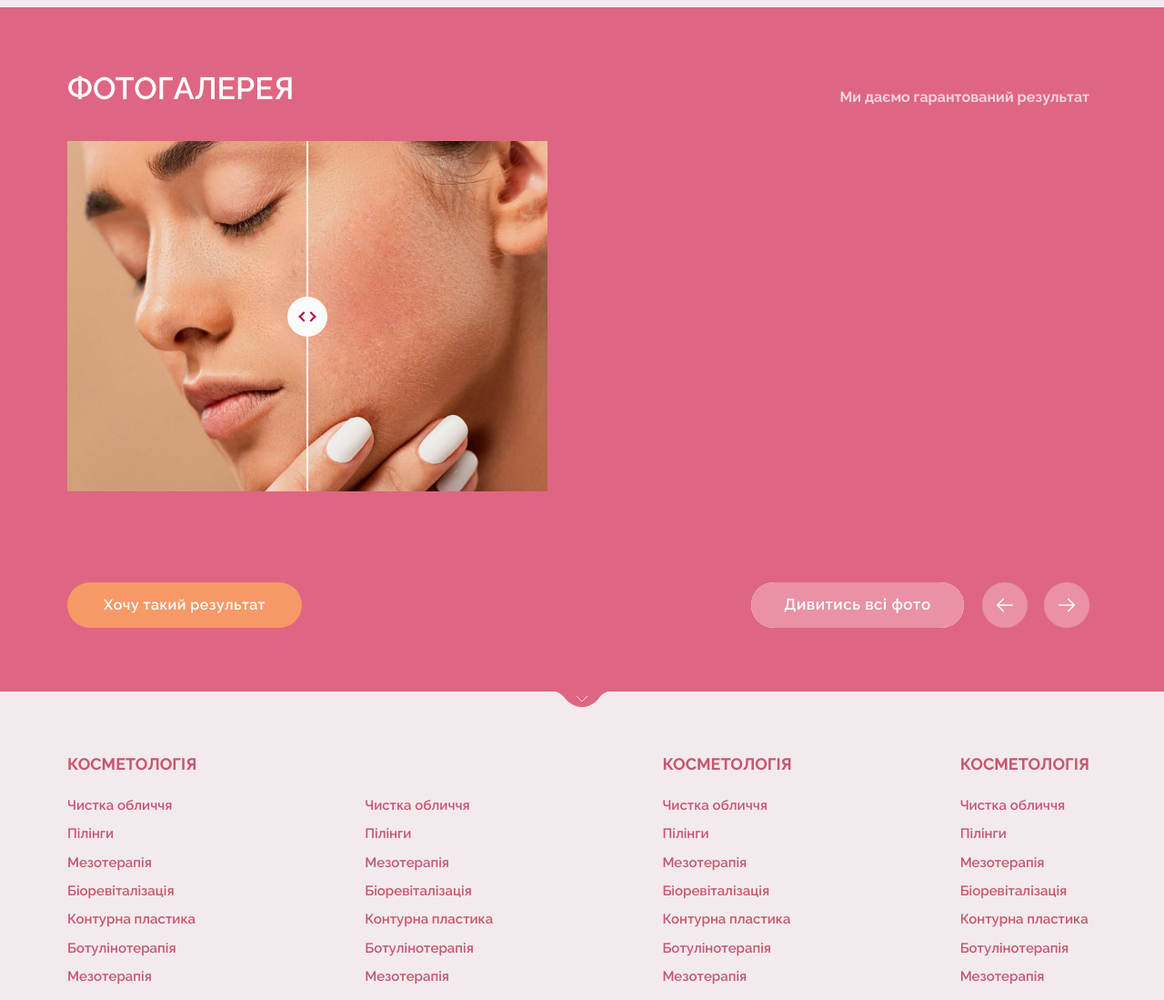
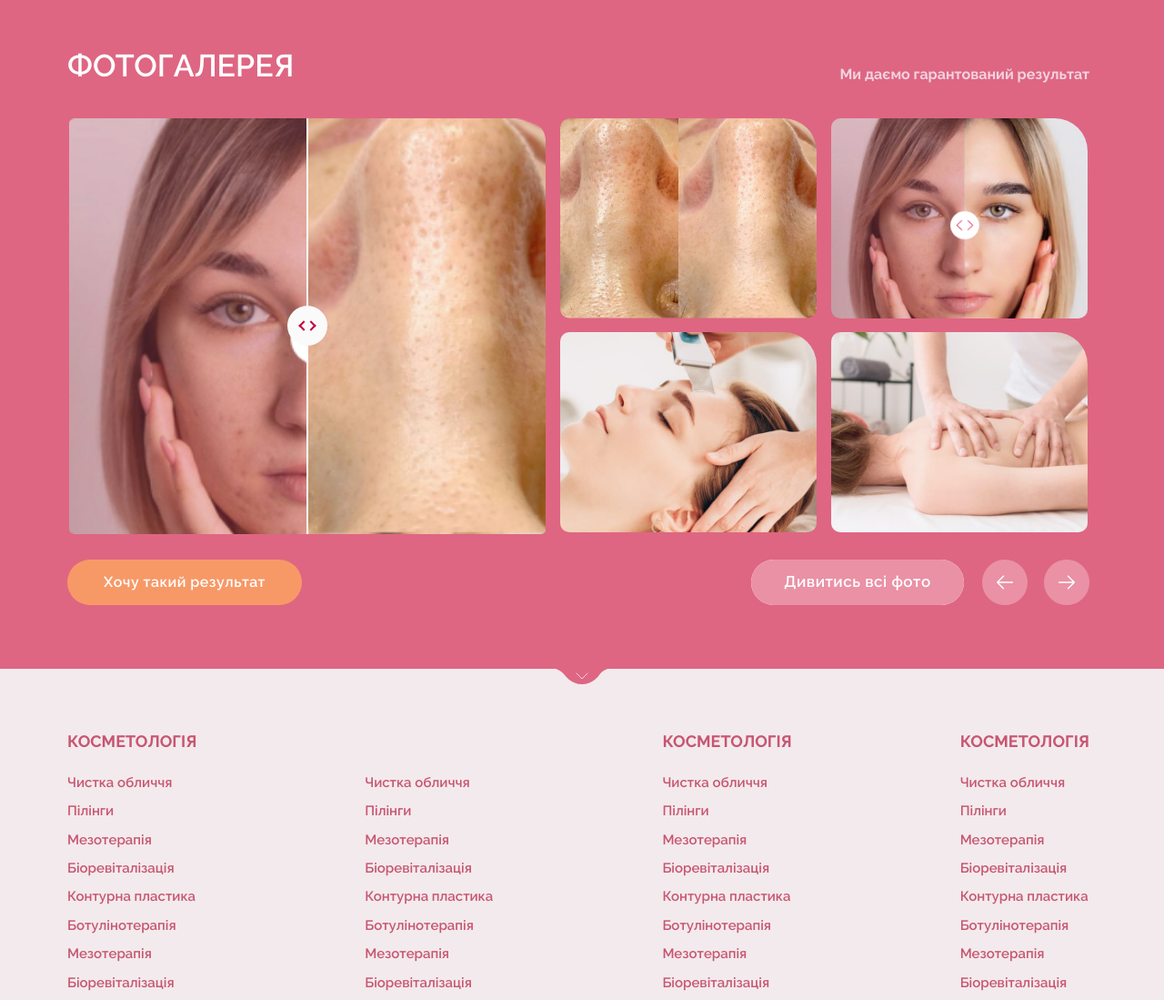
Before and after one commit to UmeloAgency/vitaline, a plain HTML site: page index.html in a window 1280 px wide. Shown: the part 3840-4939 px from the top of the page at 91% size. Drawn offline with nearby package versions, Linux system fonts and the light colour scheme.

Commit message:
add carusel before-after and portpilio

```diff
--- a/index.html
+++ b/index.html
@@ -10,9 +10,6 @@
     <meta name="HandheldFriendly" content="True" />
     <meta name="format-detection" content="telephone=no" />
     <meta http-equiv="cleartype" content="on" />
-
-    <meta property="og:image:width" content="1200" />
-    <meta property="og:image:height" content="630" />
 
     <link rel="preconnect" href="https://fonts.googleapis.com" />
     <link rel="preconnect" href="https://fonts.gstatic.com" crossorigin />
@@ -1329,24 +1326,144 @@
         <p class="portfolio__subtitle">Ми даємо гарантований результат</p>
 
         <div class="portfolio__wrapp">
-          <div class="portfolio__animation before_after_image_row">
-            <div class="before_after_image_slide">
-              <img
-                src="./dev_copmonent/до.jpg"
-                alt=""
-                class="portfolio__photo"
-              />
-              <img
-                src="./dev_copmonent/после.jpg"
-                alt=""
-                class="portfolio__photo"
-              />
-            </div>
-          </div>
-          <div class="carusel">
-            <div class="portfolio__subcaruselwrapp">
-              <div class="carusel__wrapper" id="slider-portfolio">
-                <div class="card__wrapper">
+          <div class="portfolio__animation">
+            <div class="portfolio__animation_inner">
+              <div
+                class="portfolio__animation_content"
+                id="slider-portfolio-autoplay"
+              >
+                <div class="before_after_image_row">
+                  <div class="before_after_image_slide">
+                    <img src="./dev_copmonent/после.jpg" alt="" />
+                    <img src="./dev_copmonent/до.jpg" alt="" />
+                  </div>
+                </div>
+
+                <div class="before_after_image_row">
+                  <div class="before_after_image_slide">
+                    <img src="./dev_copmonent/portfolio.png" alt="" />
+                    <img src="./dev_copmonent/portpholiomini.png" alt="" />
+                  </div>
+                </div>
+              </div>
+            </div>
+          </div>
+          <div class="portfolio__carusel carusel">
+            <div class="portfolio__caruselwrapp">
+              <div class="portfolio__carusel__wrapper" id="slider-portfolio">
+                <img
+                  src="./dev_copmonent/portpholiomini.png"
+                  alt=""
+                  srcset=""
+                  class="portfolio__image"
+                />
+
+                <img
+                  src="./dev_copmonent/cosmetolog.jpg"
+                  alt=""
+                  srcset=""
+                  class="portfolio__image"
+                />
+
+                <img
+                  src="./dev_copmonent/portfolio.png"
+                  alt=""
+                  srcset=""
+                  class="portfolio__image"
+                />
+
+                <img
+                  src="./dev_copmonent/masage.jpg"
+                  alt=""
+                  srcset=""
+                  class="portfolio__image"
+                />
+
+                <img
+                  src="./dev_copmonent/portpholiomini.png"
+                  alt=""
+                  srcset=""
+                  class="portfolio__image"
+                />
+
+                <img
+                  src="./dev_copmonent/cosmetolog.jpg"
+                  alt=""
+                  srcset=""
+                  class="portfolio__image"
+                />
+
+                <img
+                  src="./dev_copmonent/portfolio.png"
+                  alt=""
+                  srcset=""
+                  class="portfolio__image"
+                />
+
+                <img
+                  src="./dev_copmonent/masage.jpg"
+                  alt=""
+                  srcset=""
+                  class="portfolio__image"
+                />
+
+                <img
+                  src="./dev_copmonent/portpholiomini.png"
+                  alt=""
+                  srcset=""
+                  class="portfolio__image"
+                />
+
+                <img
+                  src="./dev_copmonent/cosmetolog.jpg"
+                  alt=""
+                  srcset=""
+                  class="portfolio__image"
+                />
+
+                <img
+                  src="./dev_copmonent/portfolio.png"
+                  alt=""
+                  srcset=""
+                  class="portfolio__image"
+                />
+
+                <img
+                  src="./dev_copmonent/masage.jpg"
+                  alt=""
+                  srcset=""
+                  class="portfolio__image"
+                />
+
+                <img
+                  src="./dev_copmonent/portpholiomini.png"
+                  alt=""
+                  srcset=""
+                  class="portfolio__image"
+                />
+
+                <img
+                  src="./dev_copmonent/cosmetolog.jpg"
+                  alt=""
+                  srcset=""
+                  class="portfolio__image"
+                />
+
+                <img
+                  src="./dev_copmonent/portfolio.png"
+                  alt=""
+                  srcset=""
+                  class="portfolio__image"
+                />
+
+                <img
+                  src="./dev_copmonent/masage.jpg"
+                  alt=""
+                  srcset=""
+                  class="portfolio__image"
+                />
+
+                <!-- <div class="card__wrapper">
                   <div class="card__inner">
                     <div class="portfolio__image_wrapper">
                       <img
@@ -1359,17 +1476,17 @@
                         src="./dev_copmonent/portpholiomini.png"
                         alt=""
                         srcset=""
-                        class="portfolio__image"
+                        class="card__image"
                       />
                     </div>
                   </div>
-                </div>
+                </div> -->
               </div>
             </div>
           </div>
         </div>
 
-        <div class="carusel__buttonwrapper">
+        <div class="portfolio__controllers carusel__buttonwrapper">
           <div class="carusel__buttonblock">
             <div class="carusel__controllers">
               <button
@@ -1495,7 +1612,10 @@
                 </svg>
               </a>
             </div>
-            <button type="button" class="footer__button button-text">
+            <button
+              type="button"
+              class="footer__button button-text button__online"
+            >
               онлайн запис
             </button>
           </div>
@@ -1557,19 +1677,16 @@
       </div>
     </div>
 
+    <script src="js/jquery.min.js"></script>
     <script src="js/menu.js"></script>
 
-    <script
-      type="text/javascript"
-      src="//code.jquery.com/jquery-1.11.0.min.js"
-    ></script>
-    <script
-      type="text/javascript"
-      src="//code.jquery.com/jquery-migrate-1.2.1.min.js"
-    ></script>
+    <!-- <script
+      src="https://code.jquery.com/jquery-3.7.1.slim.min.js"
+      integrity="sha256-kmHvs0B+OpCW5GVHUNjv9rOmY0IvSIRcf7zGUDTDQM8="
+      crossorigin="anonymous"
+    ></script> -->
     <script type="text/javascript" src="slick/slick.min.js"></script>
 
-    <!-- <script src="js/jquery.min.js"></script> -->
     <script src="js/beforeafter.js"></script>
     <!-- <script src="slick/slick.min.js"></script> -->
     <!-- <script src="js/carusel.js"></script> -->
@@ -1642,23 +1759,27 @@
         ],
       });
 
-      // $('.before_after_image_slider').slick({
-      //   slidesToShow: 1,
-      //   arrows: true,
-      //   draggable: false,
-      //   centerMode: true,
-      //   centerPadding: 0,
-      //   swipe: false,
-      //   adaptiveHeight: true,
-      //   responsive: [
-      //     {
-      //       breakpoint: 1080,
-      //       settings: {
-      //         // arrows: false
-      //       },
-      //     },
-      //   ],
-      // });
+      $('#slider-portfolio').slick({
+        infinite: true,
+        slidesToShow: 2,
+        slidesToScroll: 2,
+        adaptiveHeight: true,
+        rows: 2,
+        prevArrow: document.querySelector('#slider-left-portfolio'),
+        nextArrow: document.querySelector('#slider-right-portfolio'),
+      });
+
+      $('#slider-portfolio-autoplay').slick({
+        slidesToShow: 1,
+        arrows: false,
+        autoplay: true,
+        autoplaySpeed: 4000,
+        draggable: false,
+        centerMode: true,
+        centerPadding: 0,
+        swipe: false,
+        adaptiveHeight: false,
+      });
 
       $('.before_after_image_slide').beforeAfter({
         movable: true,
@@ -1667,13 +1788,13 @@
         separatorColor: '#fafafa',
         bulletColor: '#fafafa',
         onMoveStart: function (e) {
-          console.log('Start', event.target);
+          // console.log('Start', event.target);
         },
         onMoving: function () {
-          console.log('onMoving', event.target);
+          // console.log('onMoving', event.target);
         },
         onMoveEnd: function () {
-          console.log('onMoveEnd', event.target);
+          // console.log('onMoveEnd', event.target);
         },
       });
     </script>
--- a/scss/basic/_button.scss
+++ b/scss/basic/_button.scss
@@ -21,14 +21,8 @@
     }
   }
 
-  &:active {
+  &:hover {
     background-color: $medium-color;
-  }
-
-  @include _1024 {
-    &:hover {
-      background-color: $medium-color;
-    }
   }
 }
 
--- a/scss/basic/_main.scss
+++ b/scss/basic/_main.scss
@@ -40,6 +40,10 @@ body {
     padding-bottom: 70px;
   }
 
+  @include _1170 {
+    width: 1170px;
+  }
+
   @include _1248 {
     width: 1248px;
     padding-left: 58px;
--- a/scss/component/carusel/_carusel.scss
+++ b/scss/component/carusel/_carusel.scss
@@ -100,6 +100,7 @@
     @include _1024 {
       font-size: 16px;
       min-width: 212px;
+      margin-top: 0;
     }
 
     &:hover {
--- a/scss/component/doctorcard/_doctorcard.scss
+++ b/scss/component/doctorcard/_doctorcard.scss
@@ -171,10 +171,6 @@
   }
 }
 
-.slick-list {
-  overflow: visible;
-}
-
 .card__wrapper {
   @include _1024 {
     &:hover .doctorcard__buttonblock {
--- a/scss/component/footer/_footer.scss
+++ b/scss/component/footer/_footer.scss
@@ -77,13 +77,7 @@
   }
 
   &__button {
-    @include font(14px, 700, $light-color, 112%);
-    text-transform: uppercase;
-    background-color: $accent-color;
-    width: 172px;
-    margin-left: 13px;
     @include hidden;
-
     @include _768 {
       @include visible(flex);
     }
--- a/scss/component/header/_nav.scss
+++ b/scss/component/header/_nav.scss
@@ -331,28 +331,6 @@
         }
       }
     }
-
-    &__online {
-      margin-left: 17px;
-      width: 118px;
-      font-size: 10px;
-      font-weight: 700;
-      background-size: 100% auto;
-      text-transform: uppercase;
-
-      &:hover {
-        background-position: right center;
-        background-size: 200% auto;
-        -webkit-animation: pulse 2s infinite;
-        animation: pulse512 1.5s infinite;
-      }
-
-      @include _1024 {
-        margin-left: 10px;
-        width: 172px;
-        font-size: 14px;
-      }
-    }
   }
 }
 
@@ -586,3 +564,25 @@
   bottom: 0;
   background-color: $semi-light-color;
 }
+
+.button__online {
+  margin-left: 17px;
+  width: 118px;
+  font-size: 10px;
+  font-weight: 700;
+  background-size: 100% auto;
+  text-transform: uppercase;
+
+  &:hover {
+    background-position: right center;
+    background-size: 200% auto;
+    -webkit-animation: pulse 2s infinite;
+    animation: pulse512 1.5s infinite;
+  }
+
+  @include _1024 {
+    margin-left: 10px;
+    width: 172px;
+    font-size: 14px;
+  }
+}
--- a/scss/mixin/_media.scss
+++ b/scss/mixin/_media.scss
@@ -15,6 +15,12 @@
 
 @mixin _1180 {
   @media (min-width: 1180px) {
+    @content;
+  }
+}
+
+@mixin _1170 {
+  @media (min-width: 1170px) {
     @content;
   }
 }
--- a/scss/pages/home-page/_doctors.scss
+++ b/scss/pages/home-page/_doctors.scss
@@ -49,6 +49,10 @@
     }
   }
 
+  .slick-list {
+    overflow: visible;
+  }
+
   .carusel__buttonblock {
     @include _1024 {
       margin-bottom: 42px;
--- a/scss/pages/home-page/_portfolio.scss
+++ b/scss/pages/home-page/_portfolio.scss
@@ -50,38 +50,60 @@
   }
   &__animation {
     flex-shrink: 0;
-    border-radius: 5px 25px 5px 5px;
     width: 100%;
     max-width: 584px;
     margin-left: auto;
     margin-right: auto;
 
     @include _1024 {
-      max-width: 528px;
-      max-height: 455px;
-      height: auto;
-      margin-right: 16px;
-      width: 47%;
-    }
+      max-width: 544px;
+      max-height: 0;
+      height: 0;
+      margin: 0;
+      padding-right: 16px;
+      @include retinacontainer-width(calc(48%));
     }
 
-  &__image {
-    border-radius: 5px 25px 5px 5px;
-
-    @include _1024 {
-      border-radius: 10px 36px 10px 10px;
+    &_inner {
+      @include retinacontainer-height(87.2%);
+    }
+    &_content {
+      @include retinacontainer-content;
     }
 
-    &_wrapper {
-      background-color: transparent;
+    .slick-list,
+    .slick-track,
+    .slick-slide {
+      height: 100%;
+    }
 
-      @include _1024 {
-        @include flex(space-between, stretch, column);
+    .before_after_image_slide {
+      border-radius: 5px 25px 5px 5px;
+      overflow: hidden;
+      position: relative;
+      height: 100%;
+
+      img {
+        height: 100% !important;
+        object-fit: cover;
       }
     }
   }
 
-  &__subcaruselwrapp {
+  &__carusel {
+    max-width: 584px;
+    margin-top: 8px;
+    margin-left: auto;
+    margin-right: auto;
+    @include retinacontainer-width(100%);
+
+    @include _1024 {
+      margin: 0;
+      @include retinacontainer-width(calc(52%));
+      max-width: 580px;
+    }
+
+    &wrapp {
       @include retinacontainer-height(78.4%);
       margin-bottom: 25px;
 
@@ -90,43 +112,58 @@
       }
     }
 
-  .card {
     &__wrapper {
-      @include retinacontainer-width(calc((100% - 8px) / 2));
+      @include retinacontainer-content;
     }
-    &__inner {
-      @include retinacontainer-height(161%);
+
+    .slick-list,
+    .slick-track,
+    .slick-slide {
+      height: 100%;
+    }
+
+    .slick-slide {
+      margin: 0 8px;
+    }
+
+    .slick-list {
+      margin: 0 -8px;
+    }
+
+    .slick-slide div {
+      height: calc(50% - 7.5px);
+
+      &:first-child {
+        margin-bottom: 15px;
+      }
     }
   }
 
-  .carusel {
-    max-width: 584px;
-    margin-top: 8px;
-    margin-left: auto;
-    margin-right: auto;
-    @include retinacontainer-width(100%);
+  &__image {
+    display: block !important;
+    height: 100%;
+    border-radius: 5px 25px 5px 5px;
+    object-fit: cover;
 
     @include _1024 {
-      margin-top: 0;
+      border-radius: 10px 36px 10px 10px;
+    }
   }
 
-    &__wrapper {
-      width: 100%;
-      margin-right: -8px;
-      @include retinacontainer-content;
-    }
-
-    &__btn {
+  &__controllers {
+    .carusel__btn {
       border: 1px solid $medium-color;
     }
-    &__buttonwrapper {
+    &.carusel__buttonwrapper {
       order: 5;
 
       @include _1024 {
         order: 6;
       }
     }
-    &__accentbtn {
+  }
+
+  .carusel__accentbtn {
     overflow: hidden;
     order: 2;
     margin: 0;
@@ -150,10 +187,3 @@
     }
   }
 }
-}
-
-.before_after_image_slide {
-  display: block !important;
-  max-width: 900px;
-  margin: 0 auto;
-}
--- a/scss/pages/home-page/_reviews.scss
+++ b/scss/pages/home-page/_reviews.scss
@@ -56,6 +56,10 @@
         }
       }
     }
+  }
+
+  .slick-list {
+    overflow: visible;
   }
 }
 
```
Also changed, not shown: js/beforeafter.js (+4 -16 lines), slick/slick.css, style/css/style.css, style/css/style.min.css, 2 other files. Lines whose indentation alone changed are shown as unchanged.
